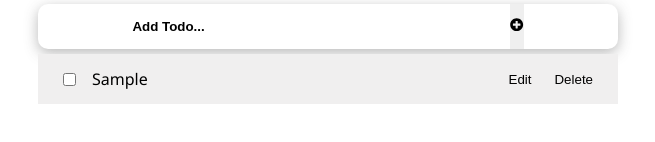
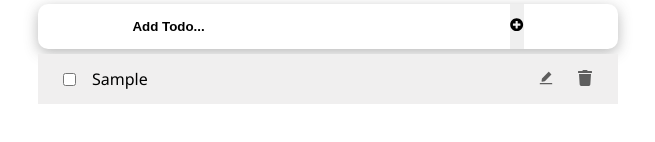
Before and after one commit to Fombi-Favour/todos-react, a React (Create React App) app: page / in a window 1280 px wide. Both pictures are taken after typing "Sample" into the empty fields and a click on the button 828 px from the left and 246 px from the top of the page. Shown: the part 220-362 px from the top of the page, without its empty margins (312-967 px from the left). Built offline with nearby package versions, Linux system fonts and the light colour scheme.

Commit message:
Update TodoItem.jsx

```diff
--- a/src/components/TodoItem.jsx
+++ b/src/components/TodoItem.jsx
@@ -1,6 +1,8 @@
 /* eslint-disable prefer-const */
 /* eslint-disable react/prop-types */
 import React, { useState } from 'react';
+import { FaTrash } from 'react-icons/fa';
+import { AiFillEdit } from 'react-icons/ai';
 import styles from '../styles/TodoItem.module.css';
 
 const TodoItem = ({
@@ -42,10 +44,10 @@ const TodoItem = ({
           onChange={() => handleChange(itemProp.id)}
         />
         <button type="button" onClick={handleEditing}>
-          Edit
+          <AiFillEdit size="16px" color="#5e5e5e" />
         </button>
         <button type="button" onClick={() => delTodo(itemProp.id)}>
-          Delete
+          <FaTrash size="16px" color="#5e5e5e" />
         </button>
         <span style={itemProp.completed ? completedStyle : null}>
           {itemProp.title}
```
